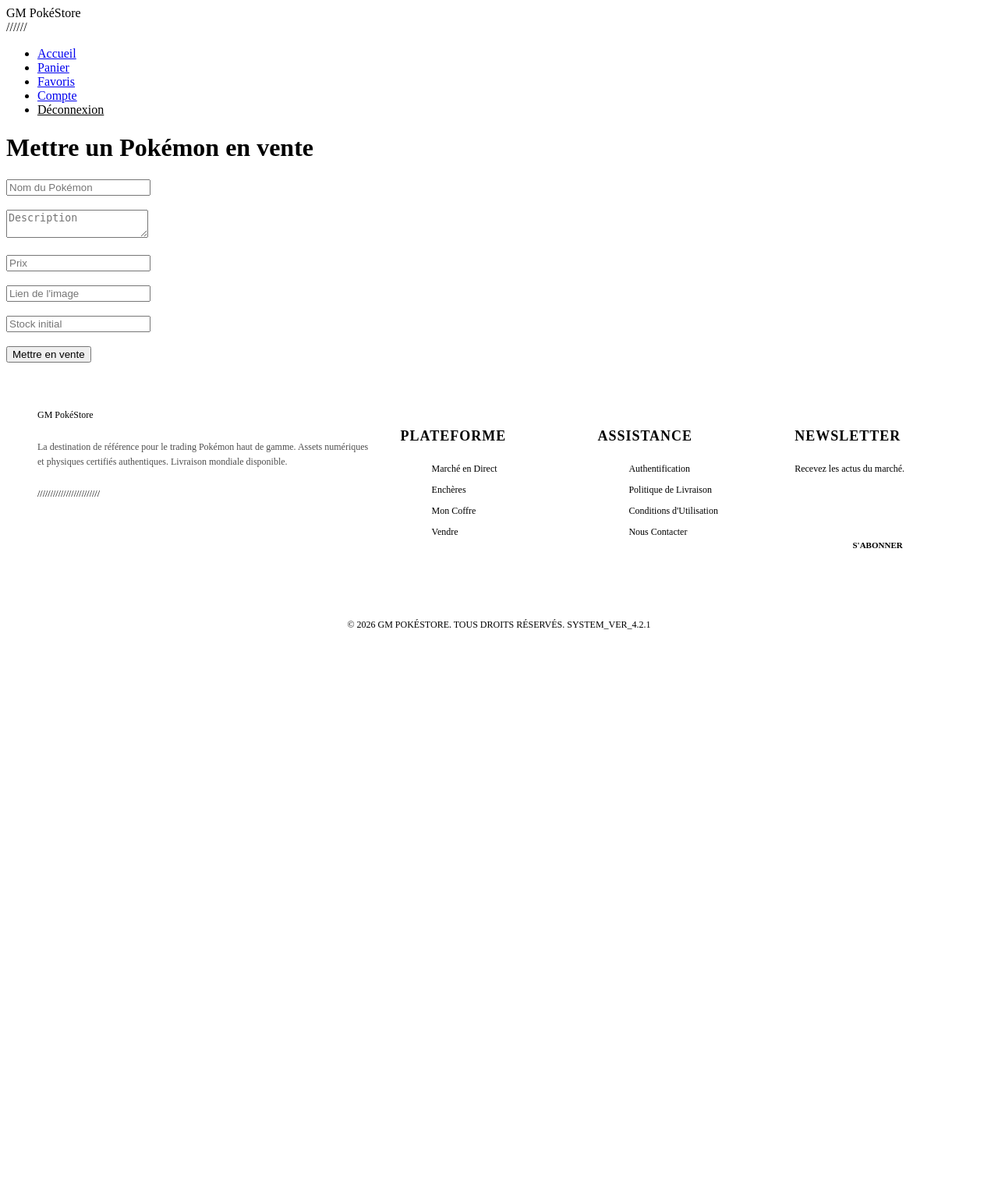
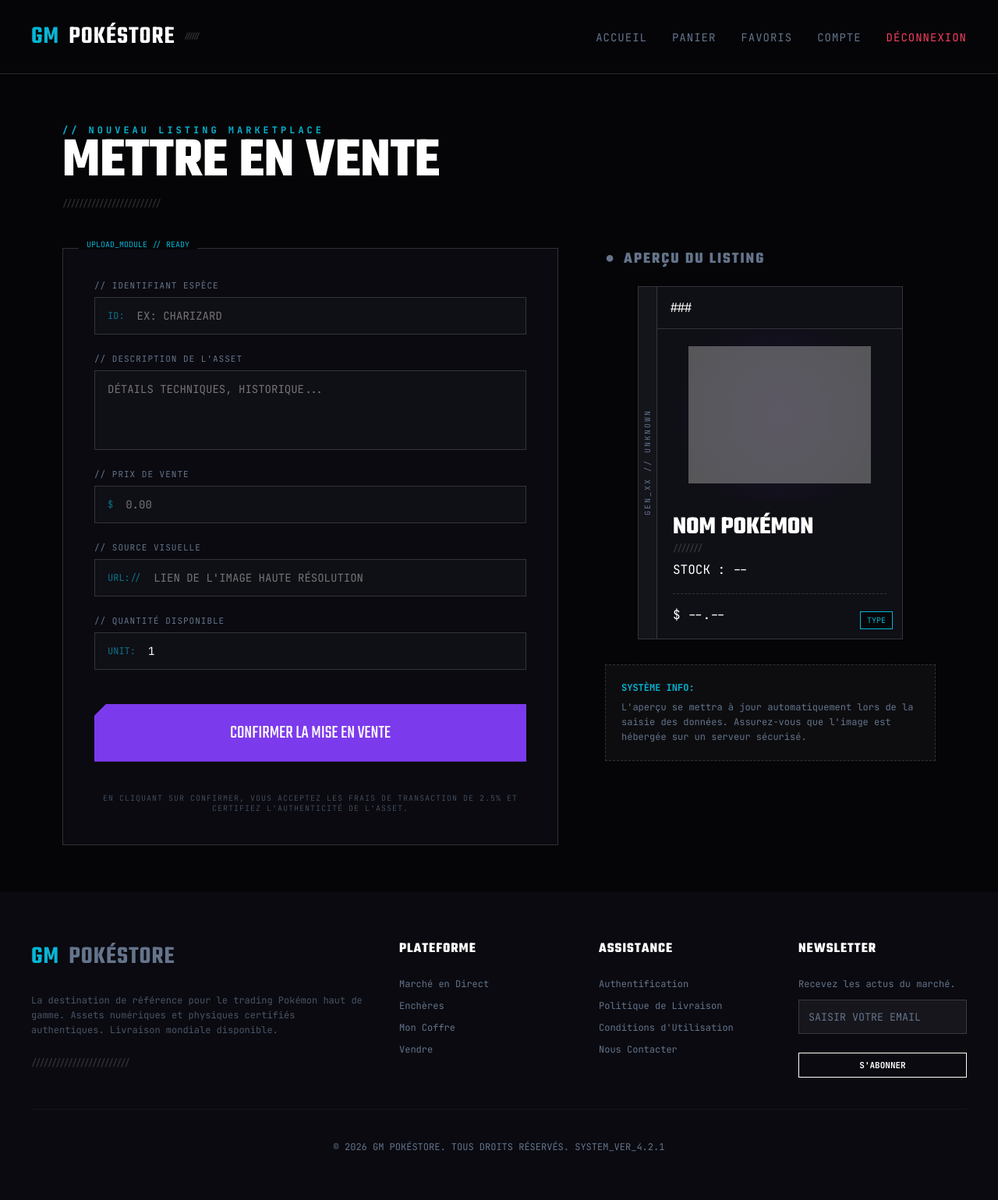
Before and after one commit to UDR0/gm_pokestore, a PHP site: page /index.php?page=sell in a window 1280 px wide. Shown: the whole page at 78% size. Before the commit the page ends 807 px from the top, so only its background shows below. Run offline with PHP 8.4, Linux system fonts and the light colour scheme; a user stored in the database is signed in; grey boxes are pictures that could not be loaded.

Commit message:
Add css sell.php

```diff
--- /dev/null
+++ b/assets/css/sell.css
@@ -0,0 +1,349 @@
+    :root {
+        --bg-deep: #050508;
+        --bg-panel: #0a0a10;
+        --bg-card: #0f0f16;
+        --accent-purple: #7c3aed;
+        --accent-cyan: #06b6d4;
+        --accent-pink: #f43f5e;
+        --accent-blue: #2563eb;
+        --text-main: #ffffff;
+        --text-muted: #64748b;
+        --border-tech: rgba(255, 255, 255, 0.15);
+        --font-display: 'Teko', sans-serif;
+        --font-tech: 'JetBrains Mono', monospace;
+    }
+
+    * { box-sizing: border-box; margin: 0; padding: 0; }
+
+    body {
+        background-color: var(--bg-deep);
+        color: var(--text-main);
+        font-family: var(--font-tech);
+        -webkit-font-smoothing: antialiased;
+        overflow-x: hidden;
+    }
+
+    .slashes {
+        display: inline-block;
+        letter-spacing: -2px;
+        color: var(--border-tech);
+        font-weight: 700;
+        font-size: 12px;
+    }
+
+    header {
+        border-bottom: 1px solid var(--border-tech);
+        padding: 24px 40px;
+        display: flex;
+        justify-content: space-between;
+        align-items: center;
+        background: var(--bg-deep);
+        position: sticky;
+        top: 0;
+        z-index: 100;
+        backdrop-filter: blur(10px);
+    }
+
+    .brand {
+        font-family: var(--font-display);
+        font-size: 32px;
+        font-weight: 600;
+        letter-spacing: 1px;
+        text-transform: uppercase;
+        display: flex;
+        align-items: center;
+        gap: 12px;
+    }
+
+    .brand span { color: var(--accent-cyan); }
+
+    nav ul { display: flex; gap: 32px; list-style: none; }
+
+    nav a {
+        text-decoration: none;
+        color: var(--text-muted);
+        font-size: 14px;
+        text-transform: uppercase;
+        letter-spacing: 1px;
+        transition: color 0.3s;
+        position: relative;
+    }
+
+    nav a:hover, nav a.active { color: var(--text-main); }
+
+    nav a.active::after {
+        content: '';
+        position: absolute;
+        bottom: -28px;
+        left: 0;
+        width: 100%;
+        height: 2px;
+        background: var(--accent-pink);
+        box-shadow: 0 -5px 10px var(--accent-pink);
+    }
+
+    .container {
+        max-width: 1200px;
+        margin: 0 auto;
+        padding: 60px 40px;
+    }
+
+    .page-title {
+        margin-bottom: 48px;
+    }
+
+    .page-title h1 {
+        font-family: var(--font-display);
+        font-size: 72px;
+        text-transform: uppercase;
+        line-height: 0.9;
+        margin-bottom: 8px;
+    }
+
+    .subtitle {
+        color: var(--accent-cyan);
+        font-size: 12px;
+        letter-spacing: 4px;
+        font-weight: 700;
+    }
+
+    .sell-layout {
+        display: grid;
+        grid-template-columns: 1.5fr 1fr;
+        gap: 60px;
+        align-items: start;
+    }
+
+
+    .form-terminal {
+        background: var(--bg-panel);
+        border: 1px solid var(--border-tech);
+        padding: 40px;
+        position: relative;
+    }
+
+    .form-terminal::before {
+        content: 'UPLOAD_MODULE // READY';
+        position: absolute;
+        top: -12px;
+        left: 20px;
+        background: var(--bg-deep);
+        padding: 0 10px;
+        font-size: 10px;
+        color: var(--accent-cyan);
+    }
+
+    .form-group {
+        margin-bottom: 24px;
+    }
+
+    .form-label {
+        display: block;
+        font-size: 11px;
+        color: var(--text-muted);
+        margin-bottom: 8px;
+        text-transform: uppercase;
+        letter-spacing: 1px;
+    }
+
+    .input-wrapper {
+        position: relative;
+        display: flex;
+        align-items: center;
+        background: var(--bg-card);
+        border: 1px solid var(--border-tech);
+        transition: border-color 0.3s;
+    }
+
+    .input-wrapper:focus-within {
+        border-color: var(--accent-purple);
+    }
+
+    .input-prefix {
+        padding-left: 16px;
+        font-size: 12px;
+        color: var(--accent-cyan);
+        opacity: 0.6;
+        user-select: none;
+    }
+
+    .form-input {
+        width: 100%;
+        background: transparent;
+        border: none;
+        padding: 14px 16px;
+        color: var(--text-main);
+        font-family: var(--font-tech);
+        font-size: 14px;
+        outline: none;
+    }
+
+    textarea.form-input {
+        min-height: 100px;
+        resize: none;
+        overflow: hidden;
+        field-sizing: content;
+    }
+
+    .sell-btn {
+        width: 100%;
+        background: var(--accent-purple);
+        color: white;
+        border: none;
+        padding: 20px;
+        font-family: var(--font-display);
+        font-size: 24px;
+        text-transform: uppercase;
+        cursor: pointer;
+        clip-path: polygon(15px 0, 100% 0, 100% 100%, 0 100%, 0 15px);
+        transition: all 0.3s;
+        margin-top: 20px;
+    }
+
+    .sell-btn:hover {
+        background: #8b5cf6;
+        box-shadow: 0 0 30px rgba(124, 58, 237, 0.4);
+    }
+
+
+    .preview-section h3 {
+        font-family: var(--font-display);
+        font-size: 20px;
+        margin-bottom: 20px;
+        color: var(--text-muted);
+        text-transform: uppercase;
+        letter-spacing: 2px;
+        display: flex;
+        align-items: center;
+        gap: 10px;
+    }
+
+    .card {
+        background: var(--bg-card);
+        border: 1px solid var(--border-tech);
+        position: relative;
+        display: flex;
+        flex-direction: column;
+        overflow: hidden;
+        max-width: 340px;
+        margin: 0 auto;
+    }
+
+    .card-spine {
+        position: absolute;
+        left: 0; top: 0; bottom: 0;
+        width: 24px;
+        border-right: 1px solid var(--border-tech);
+        display: flex;
+        align-items: center;
+        justify-content: center;
+        background: rgba(255,255,255,0.02);
+    }
+
+    .card-spine span {
+        writing-mode: vertical-lr;
+        transform: rotate(180deg);
+        font-size: 10px;
+        color: var(--text-muted);
+        letter-spacing: 2px;
+        white-space: nowrap;
+    }
+
+    .card-content { margin-left: 24px; display: flex; flex-direction: column; }
+
+    .card-header {
+        padding: 16px;
+        display: flex;
+        justify-content: space-between;
+        border-bottom: 1px solid var(--border-tech);
+    }
+
+    .card-image {
+        height: 220px;
+        display: flex;
+        align-items: center;
+        justify-content: center;
+        background: radial-gradient(circle at center, rgba(124,58,237,0.1) 0%, transparent 70%);
+    }
+
+    .card-image img {
+        height: 80%;
+        opacity: 0.5;
+    }
+
+    .type-badge {
+        position: absolute;
+        bottom: 12px;
+        right: 12px;
+        font-size: 10px;
+        border: 1px solid var(--accent-cyan);
+        color: var(--accent-cyan);
+        padding: 4px 8px;
+        background: rgba(0,0,0,0.6);
+    }
+
+    .card-details {
+        padding: 20px;
+        background: var(--bg-card);
+        display: flex;
+        flex-direction: column;
+        gap: 8px;
+    }
+
+    .poke-name {
+        font-family: var(--font-display);
+        font-size: 32px;
+        text-transform: uppercase;
+        line-height: 0.9;
+    }
+
+    .price-row {
+        margin-top: 12px;
+        padding-top: 16px;
+        display: flex;
+        justify-content: space-between;
+        align-items: flex-end;
+        border-top: 1px dashed var(--border-tech);
+    }
+
+    .legal-footer {
+        margin-top: 40px;
+        font-size: 10px;
+        color: var(--text-muted);
+        opacity: 0.6;
+        text-align: center;
+        letter-spacing: 1px;
+    }
+
+    .grid-bg {
+        position: fixed;
+        inset: 0;
+        background-image:
+            linear-gradient(var(--border-tech) 1px, transparent 1px),
+            linear-gradient(90deg, var(--border-tech) 1px, transparent 1px);
+        background-size: 100px 100px;
+        opacity: 0.03;
+        z-index: -1;
+        pointer-events: none;
+    }
+
+    .preview-info{
+    margin-top: 32px !important;
+    background: rgba(255,255,255,0.03) !important;
+    border: 1px dashed var(--border-tech) !important;
+    padding: 20px !important;
+    font-size: 12px !important;
+    line-height: 1.6 !important;
+    color: var(--text-muted);
+    }
+
+    .preview-info br{
+    display: block;
+    content: "";
+    margin-top: 6px;
+    }
+
+    .preview-info .accent{
+    color: var(--accent-cyan) !important;
+    font-weight: 700;
+    }
--- a/includes/header.php
+++ b/includes/header.php
@@ -57,6 +57,10 @@ $isAuthPage = ($page === 'login' || $page === 'register');
     <?php if (isset($_GET['page']) && $_GET['page'] === 'admin'): ?>
         <link rel="stylesheet" href="assets/css/admin.css">
     <?php endif; ?>
+
+    <?php if (isset($_GET['page']) && $_GET['page'] === 'sell'): ?>
+        <link rel="stylesheet" href="assets/css/sell.css">
+    <?php endif; ?>
 </head>
 
 <body>
--- a/pages/home.php
+++ b/pages/home.php
@@ -191,6 +191,7 @@ if (!empty($search)) {
                             <!-- FAVORI (toggle) -->
                             <form method="POST" action="actions/toggle_favorite.php" style="margin:0;">
                                 <input type="hidden" name="article_id" value="<?= $articleId ?>">
+                                <input type="hidden" name="redirect" value="<?= htmlspecialchars($_SERVER['REQUEST_URI']) ?>">
                                 <button type="submit" class="favorite-btn">♥</button>
                             </form>
                         </div>
--- a/pages/sell.php
+++ b/pages/sell.php
@@ -5,13 +5,112 @@ if (!isset($_SESSION['user'])) {
 }
 ?>
 
-<h1>Mettre un Pokémon en vente</h1>
+<main class="container">
+    <div class="page-title">
+        <span class="subtitle">// NOUVEAU LISTING MARKETPLACE</span>
+        <h1>Mettre en Vente</h1>
+        <div class="slashes">////////////////////////</div>
+    </div>
 
-<form method="POST" action="actions/add_article.php">
-    <input type="text" name="name" placeholder="Nom du Pokémon" required><br><br>
-    <textarea name="description" placeholder="Description"></textarea><br><br>
-    <input type="number" step="0.01" name="price" placeholder="Prix" required><br><br>
-    <input type="text" name="image" placeholder="Lien de l'image"><br><br>
-    <input type="number" name="stock" placeholder="Stock initial" required><br><br>
-    <button type="submit">Mettre en vente</button>
-</form>
+    <div class="sell-layout">
+
+        <!-- FORM -->
+        <section class="form-terminal">
+            <form method="POST" action="actions/add_article.php">
+
+                <div class="form-group">
+                    <label class="form-label">// Identifiant Espèce</label>
+                    <div class="input-wrapper">
+                        <span class="input-prefix">ID:</span>
+                        <input type="text" name="name" class="form-input" placeholder="EX: CHARIZARD" required>
+                    </div>
+                </div>
+
+                <div class="form-group">
+                    <label class="form-label">// Description de l'Asset</label>
+                    <div class="input-wrapper">
+                        <textarea name="description" class="form-input" placeholder="DÉTAILS TECHNIQUES, HISTORIQUE..."></textarea>
+                    </div>
+                </div>
+
+                <div class="form-group">
+                    <label class="form-label">// Prix de Vente</label>
+                    <div class="input-wrapper">
+                        <span class="input-prefix">$</span>
+                        <input type="number" step="0.01" name="price" class="form-input" placeholder="0.00" required>
+                    </div>
+                </div>
+
+                <div class="form-group">
+                    <label class="form-label">// Source Visuelle</label>
+                    <div class="input-wrapper">
+                        <span class="input-prefix">URL://</span>
+                        <input type="text" name="image" class="form-input" placeholder="LIEN DE L'IMAGE HAUTE RÉSOLUTION">
+                    </div>
+                </div>
+
+                <div class="form-group">
+                    <label class="form-label">// Quantité disponible</label>
+                    <div class="input-wrapper">
+                        <span class="input-prefix">UNIT:</span>
+                        <input type="number" name="stock" class="form-input" value="1" required>
+                    </div>
+                </div>
+
+                <button type="submit" class="sell-btn">Confirmer la mise en vente</button>
+
+                <p class="legal-footer">
+                    EN CLIQUANT SUR CONFIRMER, VOUS ACCEPTEZ LES FRAIS DE TRANSACTION DE 2.5% ET CERTIFIEZ L'AUTHENTICITÉ DE L'ASSET.
+                </p>
+            </form>
+        </section>
+
+        <!-- PREVIEW -->
+        <aside class="preview-section">
+            <h3><span class="dot-cyan">●</span> Aperçu du Listing</h3>
+
+            <article class="card">
+                <div class="card-spine">
+                    <span>GEN_XX // UNKNOWN</span>
+                </div>
+
+                <div class="card-content">
+                    <div class="card-header">
+                        <span class="hashes">###</span>
+                    </div>
+
+                    <div class="card-image">
+                        <img
+                            id="sell-preview-img"
+                            src="https://raw.githubusercontent.com/PokeAPI/sprites/master/sprites/pokemon/other/official-artwork/0.png"
+                            alt="Preview"
+                        >
+                        <span class="type-badge" id="sell-preview-type">TYPE</span>
+                    </div>
+
+                    <div class="card-details">
+                        <div>
+                            <h2 class="poke-name" id="sell-preview-name">Nom Pokémon</h2>
+                            <div class="slashes">///////</div>
+                        </div>
+
+                        <div class="stock-row">
+                            <div class="stock-dot"></div>
+                            <span id="sell-preview-stock">STOCK : --</span>
+                        </div>
+
+                        <div class="price-row">
+                            <span class="price" id="sell-preview-price">$ --.--</span>
+                        </div>
+                    </div>
+                </div>
+            </article>
+
+            <div class="preview-info">
+                <span class="accent">SYSTÈME INFO:</span><br>
+                L'aperçu se mettra à jour automatiquement lors de la saisie des données. Assurez-vous que l'image est hébergée sur un serveur sécurisé.
+            </div>
+        </aside>
+
+    </div>
+</main>
```
